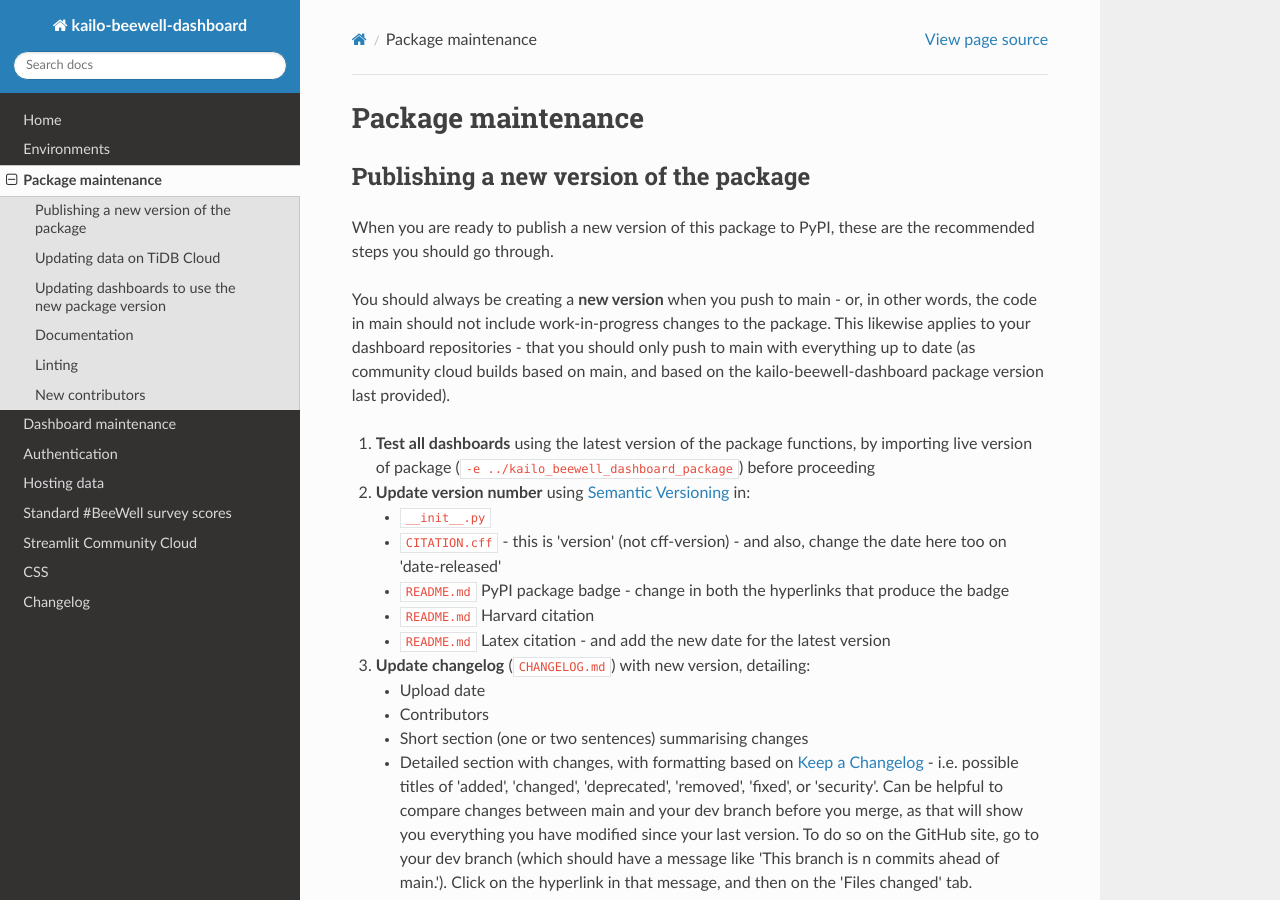
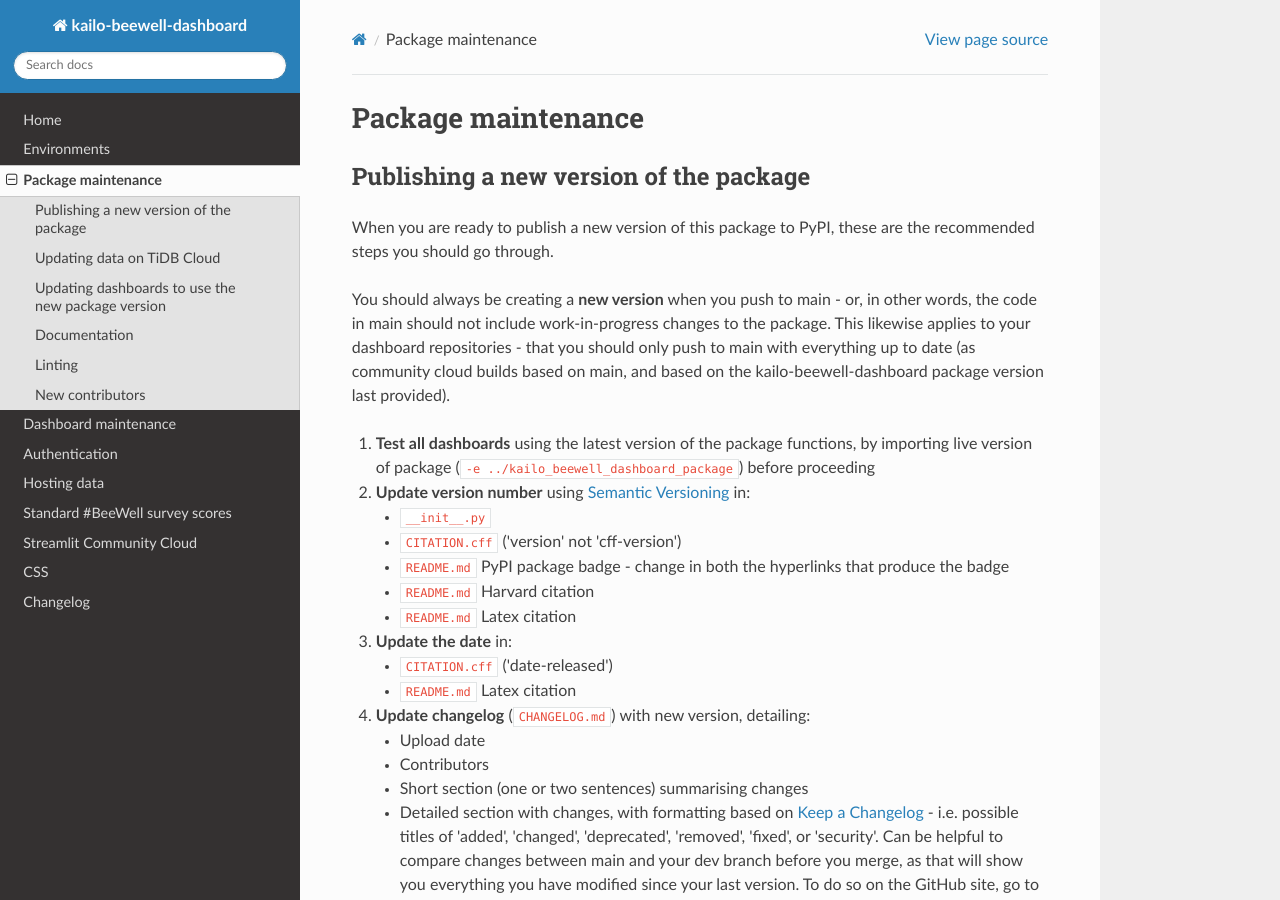
Before and after one commit to kailo-beewell/kailo_beewell_dashboard_package, a Sphinx documentation site: the page built from docs/package_maintenance.md, in a window 1280 px wide and 900 px high. Built offline with Sphinx 7.4.7 and the Read the Docs theme 2.0.0, drawn with Linux system fonts in a browser that asks for light colours; pages that are not in the unit, such as notebooks, are missing from menus.

Commit message:
Updated date in Latex citation in README, and made steps for that clearer in the docs

```diff
--- a/docs/package_maintenance.md
+++ b/docs/package_maintenance.md
@@ -9,22 +9,25 @@ You should always be creating a **new version** when you push to main - or, in o
 1. **Test all dashboards** using the latest version of the package functions, by importing live version of package (`-e ../kailo_beewell_dashboard_package`) before proceeding
 2. **Update version number** using [Semantic Versioning](https://semver.org/spec/v2.0.0.html) in:
     * `__init__.py`
-    * `CITATION.cff` - this is 'version' (not cff-version) - and also, change the date here too on 'date-released'
+    * `CITATION.cff` ('version' not 'cff-version')
     * `README.md` PyPI package badge - change in both the hyperlinks that produce the badge
     * `README.md` Harvard citation
-    * `README.md` Latex citation - and add the new date for the latest version
-3. **Update changelog** (`CHANGELOG.md`) with new version, detailing:
+    * `README.md` Latex citation
+3. **Update the date** in:
+    * `CITATION.cff` ('date-released')
+    * `README.md` Latex citation
+4. **Update changelog** (`CHANGELOG.md`) with new version, detailing:
     * Upload date
     * Contributors
     * Short section (one or two sentences) summarising changes
     * Detailed section with changes, with formatting based on [Keep a Changelog](https://keepachangelog.com/en/1.1.0/) - i.e. possible titles of 'added', 'changed', 'deprecated', 'removed', 'fixed', or 'security'. Can be helpful to compare changes between main and your dev branch before you merge, as that will show you everything you have modified since your last version. To do so on the GitHub site, go to your dev branch (which should have a message like 'This branch is n commits ahead of main.'). Click on the hyperlink in that message, and then on the 'Files changed' tab.
-4. **Push those files** that you just modified through to your development branch
-5. **Push everything to main** on GitHub, and switch to the main branch on VS Code
-6. **Upload to PyPI** for which you need to:
+5. **Push those files** that you just modified through to your development branch
+6. **Push everything to main** on GitHub, and switch to the main branch on VS Code
+7. **Upload to PyPI** for which you need to:
     * a) Delete the existing `dist/` folder
     * b) Run `python setup.py sdist bdist_wheel`
     * c) Run `twine upload --skip-existing --repository-url https://upload.pypi.org/legacy/ dist/*`. You'll be asked to enter your API token, and then new version will be uploaded.
-7. **Create GitHub release** as follows:
+8. **Create GitHub release** as follows:
     * a) Go to GitHub repository > Releases > Draft a new release
     * b) Set the tag and the release title to the latest version (i.e. 'vX.X.X')
     * c) For the description, copy from the changelog.
```
Also changed, not shown: README.md (+1 -1 lines).
